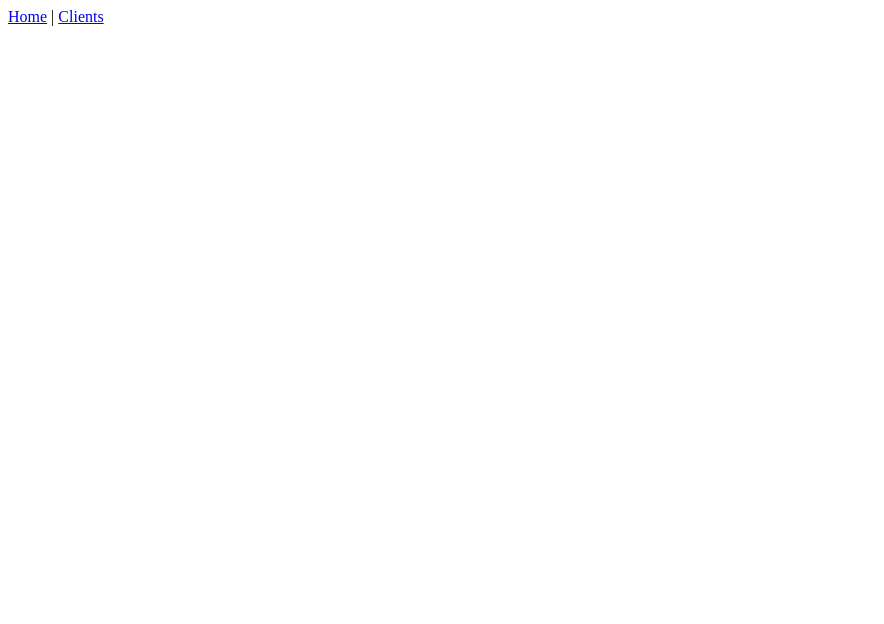
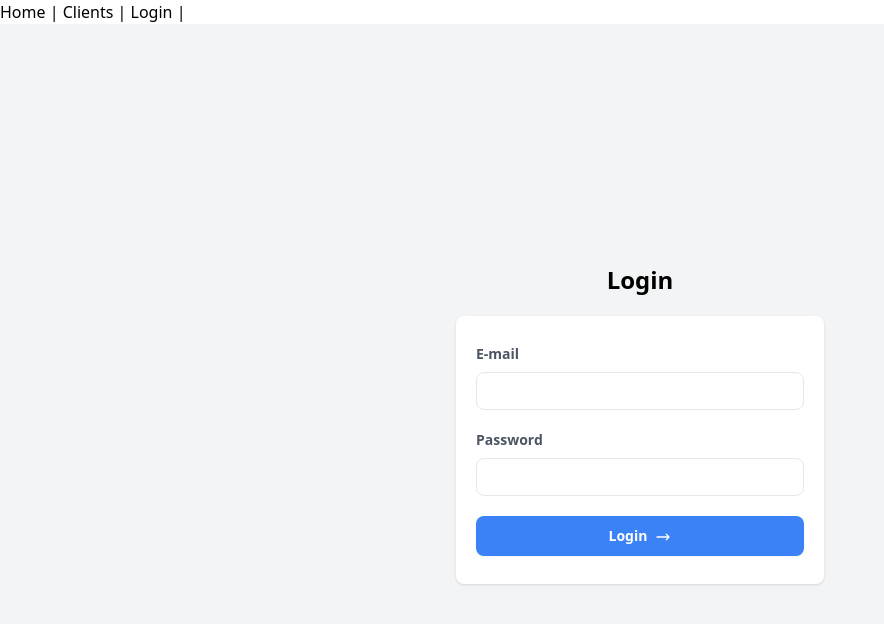
Before and after one commit to javierromanm/project-management-vue-cli, a Vue app: page /login in a window 1280 px wide. Before the commit this address had no page. Shown: the top 624 px of the page, without its empty margins (0-884 px from the left). Built offline with nearby package versions, Linux system fonts and the light colour scheme.

Commit message:
Part 26. Install Tailwind and create login component

```diff
--- a/package.json
+++ b/package.json
@@ -10,6 +10,7 @@
   "dependencies": {
     "axios": "^1.7.2",
     "core-js": "^3.8.3",
+    "tailwindcss": "^3.4.4",
     "vue": "^3.2.13",
     "vue-router": "^4.0.3"
   },
--- /dev/null
+++ b/postcss.config.js
@@ -0,0 +1,6 @@
+module.exports = {
+    plugins: [
+        require('tailwindcss'),
+        require('autoprefixer'),
+    ],
+}
--- a/src/App.vue
+++ b/src/App.vue
@@ -1,7 +1,8 @@
 <template>
   <nav>
     <router-link to="/">Home</router-link> |
-    <router-link to="/clients">Clients</router-link>
+    <router-link to="/clients">Clients</router-link> |
+    <router-link to="/login">Login</router-link> |
   </nav>
   <router-view/>
 </template>
--- /dev/null
+++ b/src/assets/styles.css
@@ -0,0 +1,3 @@
+@import 'tailwindcss/base';
+@import 'tailwindcss/components';
+@import 'tailwindcss/utilities';
--- a/src/components/Clients/ClientsIndex.vue
+++ b/src/components/Clients/ClientsIndex.vue
@@ -5,10 +5,15 @@
 
     const fetchClients = async() => {
         try {
-            const response = await api.get('/api/clients')
+            const token = localStorage.getItem('userToken')
+            const response = await api.get('/api/clients', {
+                headers: {
+                    'Authorization': `Bearer ${token}`
+                }
+            })
             clients.value = response.data.clients
         } catch (error) {
-            console.error('Error fetching items', error)
+            console.error('Error fetching clients', error)
             clients.value = []
         }
     }
@@ -17,26 +22,56 @@
 </script>
 
 <template>
-    <table>
-        <thead>
+    <div class="flex flex-col">
+        <div class="overflow-x-auto sm:mx-0.5 lg:mx-0.5">
+            <div class="py-2 inline-block min-w-full sm:px-6 lg:px-8">
+            <div class="overflow-hidden">
+                <table class="min-w-full">
+                    <thead class="bg-white border-b">
                         <tr>
-                <th>Id</th>
-                <th>Name</th>
-                <th>Last name</th>
-                <th>Email</th>
-                <th>Telephone</th>
-                <th>Observations</th>
+                        <th scope="col" class="text-sm font-medium text-gray-900 px-6 py-4 text-left">
+                            Id
+                        </th>
+                        <th scope="col" class="text-sm font-medium text-gray-900 px-6 py-4 text-left">
+                            Name
+                        </th>
+                        <th scope="col" class="text-sm font-medium text-gray-900 px-6 py-4 text-left">
+                            Last name
+                        </th>
+                        <th scope="col" class="text-sm font-medium text-gray-900 px-6 py-4 text-left">
+                            Email
+                        </th>
+                        <th scope="col" class="text-sm font-medium text-gray-900 px-6 py-4 text-left">
+                            Telephone
+                        </th>
+                        <th scope="col" class="text-sm font-medium text-gray-900 px-6 py-4 text-left">
+                            Observations
+                        </th>
                         </tr>
                     </thead>
                     <tbody>
-            <tr v-for="client in clients.data" :key="client.id">
-                <td>{{ client.id }}</td>
-                <td>{{ client.name }}</td>
-                <td>{{ client.last_name }}</td>
-                <td>{{ client.email }}</td>
-                <td>{{ client.telephone }}</td>
-                <td>{{ client.observations }}</td>
+                        <tr v-for="client in clients.data" :key="client.id" class="bg-gray-100 border-b">
+                            <td class="px-6 py-4 whitespace-nowrap text-sm font-medium text-gray-900">{{ client.id }}</td>
+                            <td class="text-sm text-gray-900 font-light px-6 py-4 whitespace-nowrap">
+                                {{ client.name }}
+                            </td>
+                            <td class="text-sm text-gray-900 font-light px-6 py-4 whitespace-nowrap">
+                                {{ client.Last_name }}
+                            </td>
+                            <td class="text-sm text-gray-900 font-light px-6 py-4 whitespace-nowrap">
+                                {{ client.email }}
+                            </td>
+                            <td class="text-sm text-gray-900 font-light px-6 py-4 whitespace-nowrap">
+                                {{ client.telephone }}
+                            </td>
+                            <td class="text-sm text-gray-900 font-light px-6 py-4 whitespace-nowrap">
+                                {{ client.observations }}
+                            </td>
                         </tr>
                     </tbody>
                 </table>
+            </div>
+            </div>
+        </div>
+    </div>
 </template>
--- /dev/null
+++ b/src/components/LoginUser.vue
@@ -0,0 +1,50 @@
+<script setup>
+import {ref} from 'vue'
+import api from '@axios'
+import { useRouter } from 'vue-router'
+
+const router = useRouter()
+
+let email = ref(null)
+let password = ref(null)
+
+const login = async() => {
+    try {
+        const response = await api.post('/api/login', {
+            email: email.value,
+            password: password.value
+        })
+        const token = response.data.token
+        localStorage.setItem('userToken', token)
+        router.push({
+            name: 'clients.index'
+        })
+    } catch (error) {
+        console.error('Error login', error)
+    }
+}
+</script>
+
+<template>
+    <div class="min-h-screen bg-gray-100 flex flex-col justify-center sm:py-12">
+        <div class="p-10 xs:p-0 mx-auto md:w-full md:max-w-md">
+            <h1 class="font-bold text-center text-2xl mb-5">Login</h1>
+            <div class="bg-white shadow w-full rounded-lg divide-y divide-gray-200">
+                <div class="px-5 py-7">
+                    <form @submit.prevent="login">
+                        <label class="font-semibold text-sm text-gray-600 pb-1 block">E-mail</label>
+                        <input v-model="email" type="email" class="border rounded-lg px-3 py-2 mt-1 mb-5 text-sm w-full" />
+                        <label class="font-semibold text-sm text-gray-600 pb-1 block">Password</label>
+                        <input v-model="password" type="password" class="border rounded-lg px-3 py-2 mt-1 mb-5 text-sm w-full" />
+                        <button type="submit" class="transition duration-200 bg-blue-500 hover:bg-blue-600 focus:bg-blue-700 focus:shadow-sm focus:ring-4 focus:ring-blue-500 focus:ring-opacity-50 text-white w-full py-2.5 rounded-lg text-sm shadow-sm hover:shadow-md font-semibold text-center inline-block">
+                            <span class="inline-block mr-2">Login</span>
+                            <svg xmlns="http://www.w3.org/2000/svg" fill="none" viewBox="0 0 24 24" stroke="currentColor" class="w-4 h-4 inline-block">
+                                <path stroke-linecap="round" stroke-linejoin="round" stroke-width="2" d="M17 8l4 4m0 0l-4 4m4-4H3" />
+                            </svg>
+                        </button>
+                    </form>
+                </div>
+            </div>
+        </div>
+    </div>
+</template>
--- a/src/main.js
+++ b/src/main.js
@@ -1,5 +1,6 @@
 import { createApp } from 'vue'
 import App from './App.vue'
 import router from './router'
+import './assets/styles.css'
 
 createApp(App).use(router).mount('#app')
--- a/src/router/index.js
+++ b/src/router/index.js
@@ -1,12 +1,18 @@
 import { createRouter, createWebHistory } from 'vue-router'
 import HomeView from '../views/HomeView.vue'
 import ClientsIndex from '@/components/Clients/ClientsIndex.vue'
+import LoginUser from '@/components/LoginUser.vue'
 
 const routes = [
   {
     path: '/',
     name: 'home',
     component: HomeView
+  },
+  {
+    path: '/login',
+    name: 'login',
+    component: LoginUser
   },
   {
     path: '/clients',
--- /dev/null
+++ b/tailwind.config.js
@@ -0,0 +1,11 @@
+/** @type {import('tailwindcss').Config} */
+module.exports = {
+  content: [
+    './public/**/*.html',
+    './src/**/*.vue'
+  ],
+  theme: {
+    extend: {},
+  },
+  plugins: [],
+}
```
Also changed, not shown: 1 other file (tests, documents, lock files or other folders). Lines whose indentation alone changed are shown as unchanged.
